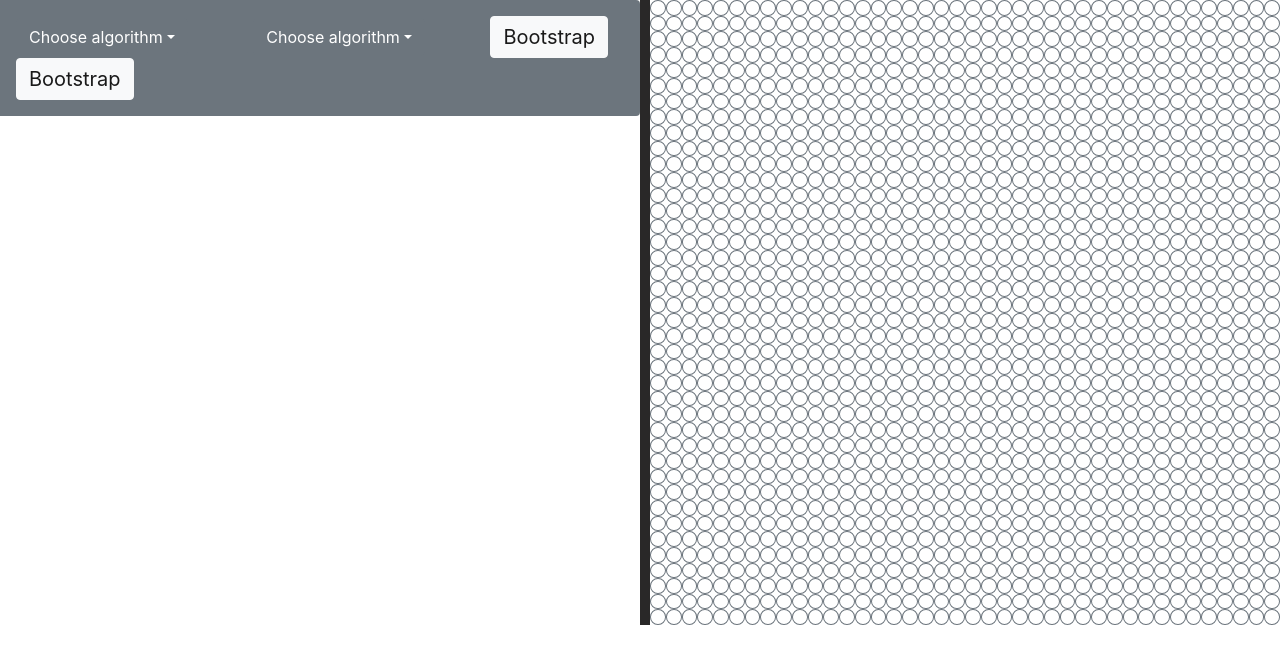
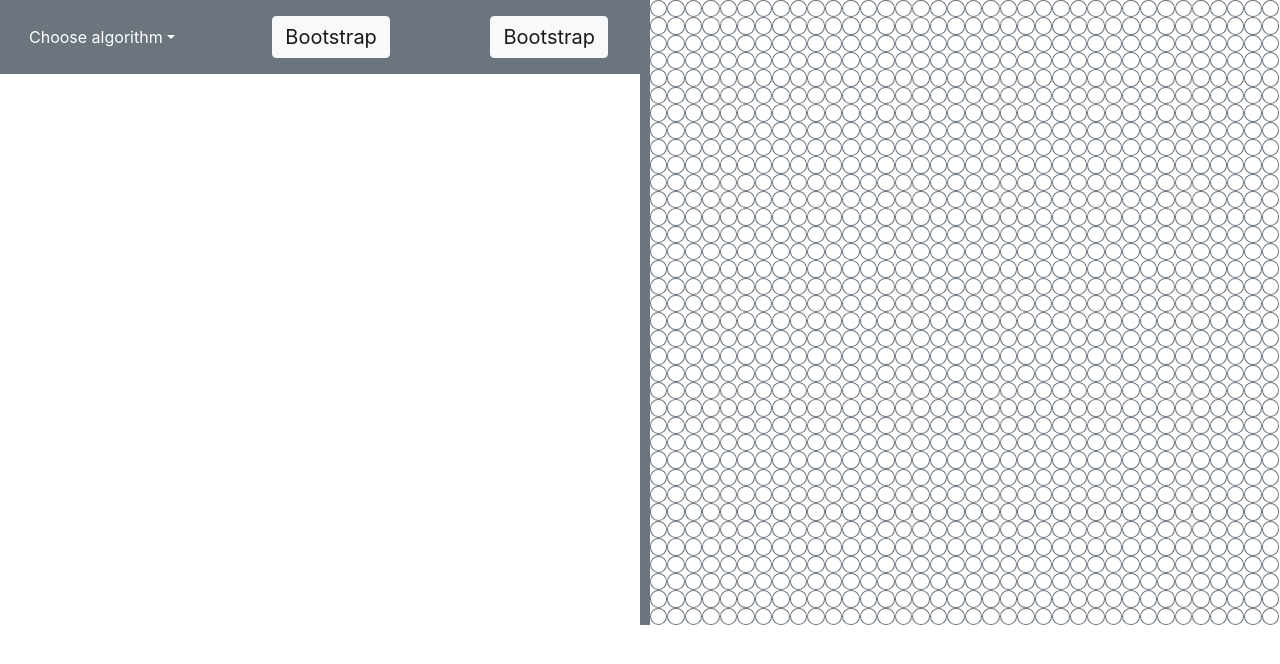
Before and after one commit to gregor-ovsenjak/djikstra, a React (Create React App) app: page / in a window 1280 px wide. Shown: the top 664 px of the page. Built offline with nearby package versions, Linux system fonts and the light colour scheme.

Commit message:
Changed how Grid displays rows and columns

```diff
--- a/src/App.js
+++ b/src/App.js
@@ -7,7 +7,7 @@ function App() {
     <>
     <Navigator />
     <div className="App position-relative">
-      <Grid  Nx={10} Ny={10}/>
+      <Grid  Nx={36} Ny={36}/>
     </div>
     </>
   );
--- a/src/components/Grid_system/Grid.css
+++ b/src/components/Grid_system/Grid.css
@@ -1,5 +1,5 @@
 .border-10{
-    border-left-color: rgb(41, 40, 40);
+    border-left-color: #6c757d;
     border-left-style:solid;
  border-left-width: 10px;
 }
--- a/src/components/Grid_system/Grid.js
+++ b/src/components/Grid_system/Grid.js
@@ -44,7 +44,7 @@ export default class Grid extends Component {
     }
     CreateSuperCols(callback){
         let superColumns = []
-        for (var i =0 ; i<4; i++){
+        for (var i =0 ; i<1; i++){
             superColumns.push(<div className="col" style={{height:'100%',width:'100%'}}>{callback}</div> )
 
         }
@@ -52,8 +52,8 @@ export default class Grid extends Component {
     }
     lists() {
         let list = []
-        for(var i = 0; i< 4; i++){
-            list.push(<div className="row p-0 m-0" style={{height:'25%',width:'100%'}}>
+        for(var i = 0; i< 1; i++){
+            list.push(<div className="row p-0 m-0" style={{height:'100%',width:'100%'}}>
                 {this.CreateSuperCols(this.CreateRows())}
             </div>)
         }
--- a/src/components/Grid_system/Navigator.js
+++ b/src/components/Grid_system/Navigator.js
@@ -9,7 +9,7 @@ export default class Navigator extends Component {
                             p-3 mb-2 w-50
                              bg-secondary text-white
                              position-absolute
-                             rounded-right">
+                             ">
                     <div class="dropdown">
                         <button class="btn btn-secondary dropdown-toggle"
                                 type="button"
@@ -20,24 +20,9 @@ export default class Navigator extends Component {
                             Choose algorithm
                         </button>
                         <div class="dropdown-menu" role="menu" aria-labelledby="dropdownMenuButton">
-                            <button class="dropdown-item" >Action</button>
-                            <button class="dropdown-item" >Action</button>
-                            <button class="dropdown-item" >Action</button>
-                        </div>
-                    </div>
-                    <div class="dropdown">
-                        <button class="btn btn-secondary dropdown-toggle"
-                                type="button"
-                                id="dropdownMenuButton"
-                                data-toggle="dropdown"
-                                aria-haspopup="true"
-                                aria-expanded="false">
-                            Choose algorithm
-                        </button>
-                        <div class="dropdown-menu" role="menu" aria-labelledby="dropdownMenuButton">
-                            <button class="dropdown-item" >Action</button>
-                            <button class="dropdown-item" >Action</button>
-                            <button class="dropdown-item" >Action</button>
+                            <button class="dropdown-item" >Dijkstra's algorithm</button>
+                            <button class="dropdown-item" >Breadth-first</button>
+                            <button class="dropdown-item" >A* search</button>
                         </div>
                     </div>
                     <button class="navbar-brand btn btn-light" >
```
Also changed, not shown: 1 other file (tests, documents, lock files or other folders).
